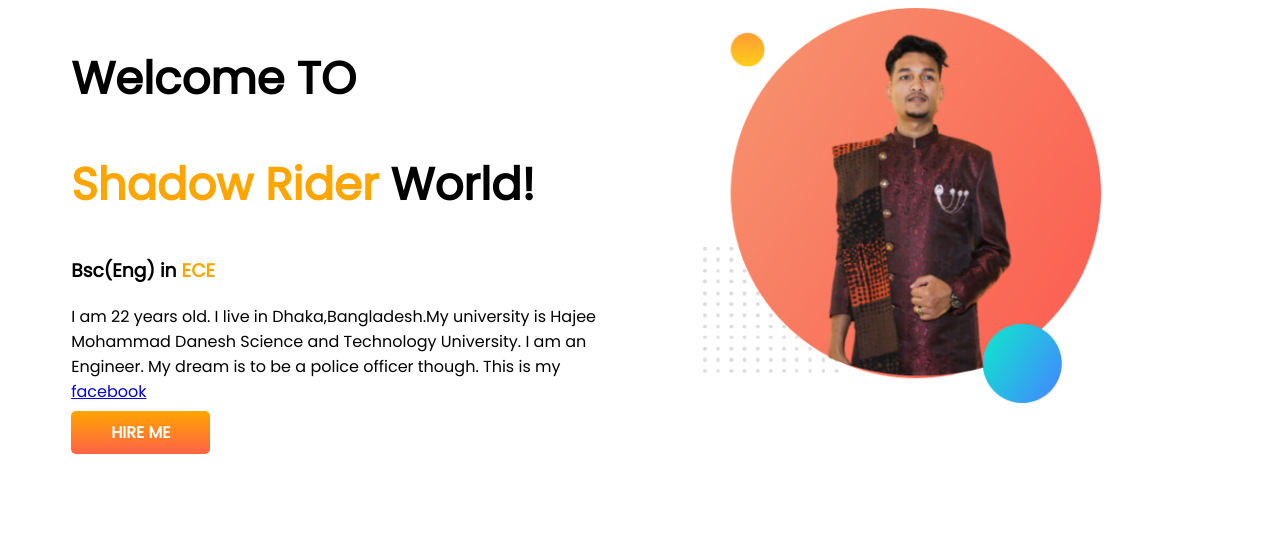
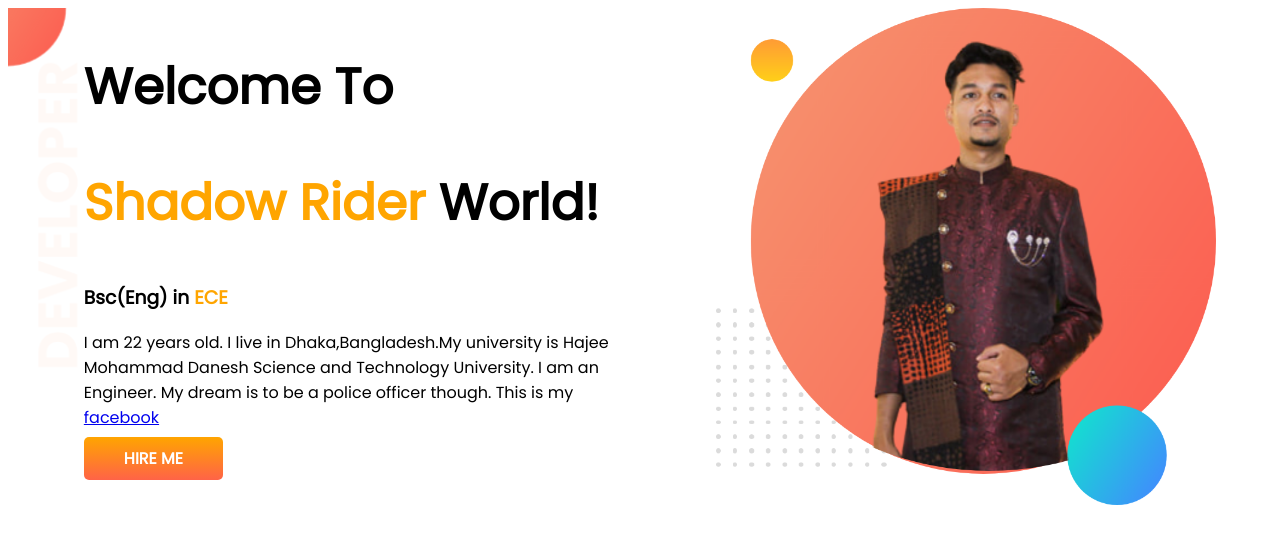
Before and after one commit to ShadowRider7/developer-portfolio, a plain HTML site: page index.html in a window 1280 px wide. Drawn offline with Linux system fonts and the light colour scheme.

Commit message:
first-half-done

```diff
--- a/index.html
+++ b/index.html
@@ -13,9 +13,9 @@
 </head>
 
 <body>
-    <section>
+    <section class="top-banner">
         <div class="half-width">
-            <h1>Welcome TO</h1>
+            <h1>Welcome To</h1>
             <h1> <span class="orange"> Shadow Rider</span> World!</h1>
             <h3>Bsc(Eng) in <span class="orange">ECE</span> </h3>
             <p>I am 22 years old. I live in Dhaka,Bangladesh.My university is Hajee Mohammad Danesh Science and
--- a/style.css
+++ b/style.css
@@ -3,7 +3,7 @@ body {
 }
 
 h1 {
-    font-size: 45px;
+    font-size: 50px;
 }
 
 .orange {
@@ -16,11 +16,11 @@ section {
 
 .half-width {
     width: 50%;
-    padding-left: 5%;
+    padding-left: 6%;
 }
 
 .half-width img {
-    width: 70%;
+    width: 90%;
 
 }
 
@@ -33,3 +33,8 @@ section {
     border-radius: 5px;
 
 }
+
+.top-banner {
+    background-image: url(images/top-banner.png);
+    background-repeat: no-repeat;
+}
```
